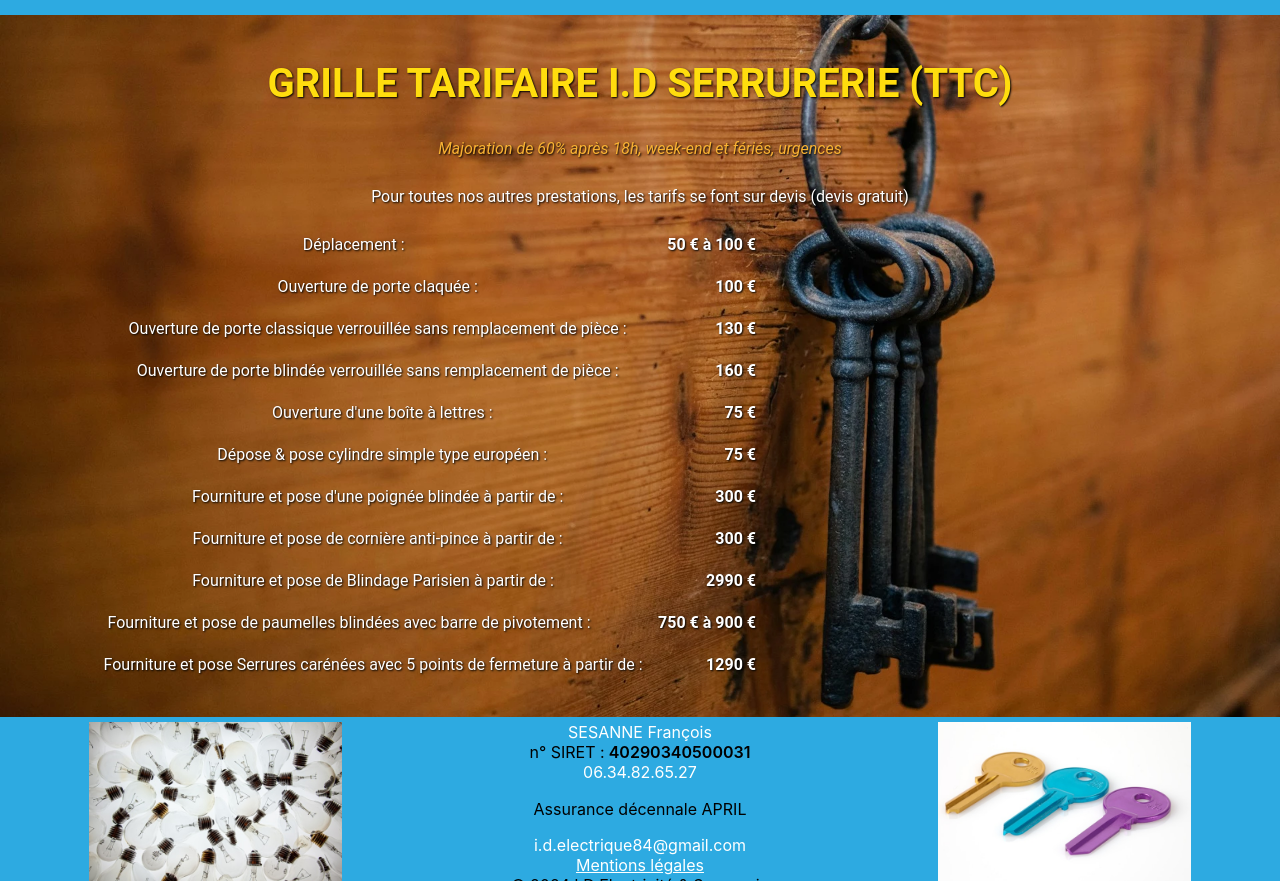
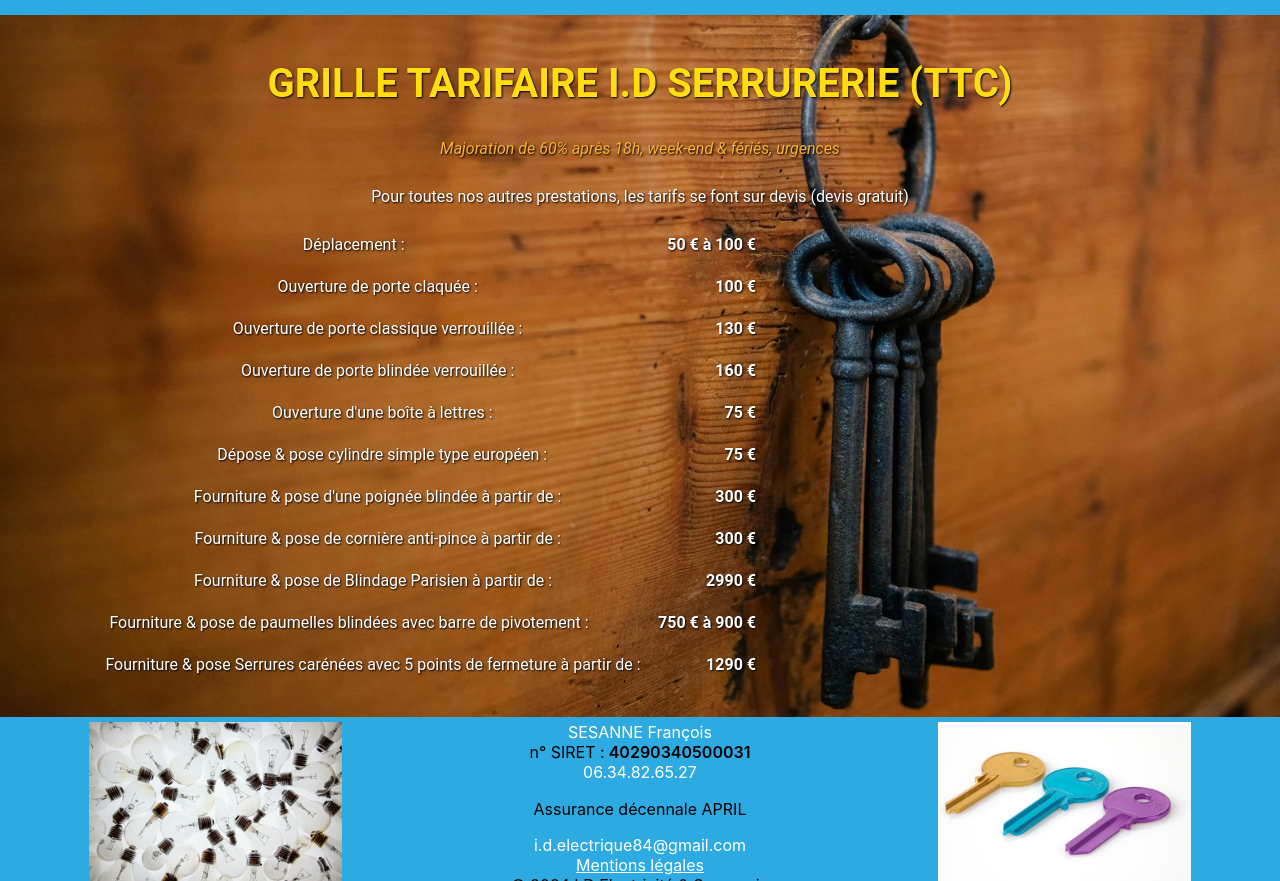
Before and after one commit to Michel-Sesanne/newid, a React (Create React App) app: page /tarifsSerrurier in a window 1280 px wide. Shown: the part 400-1281 px from the top of the page. Built offline with nearby package versions, Linux system fonts and the light colour scheme.

Commit message:
Last changes

```diff
--- a/src/pages/MentionsLegales/MentionsLegales.jsx
+++ b/src/pages/MentionsLegales/MentionsLegales.jsx
@@ -90,7 +90,7 @@ export default function MentionsLegales() {
             consommation, nous proposons un dispositif de médiation de la
             consommation. L'entité de médiation retenue est : MEDIATION CONSOMMATION DÉVELOPPEMENT/MED CONSO DEV.
             <br /> En cas de litige, vous pouvez déposer votre réclamation sur
-            son site : https://www.medconsodev.eu ou par voie postale en écrivant à MEDIATION CONSOMMATION DÉVELOPPEMENT/MED CONSO DEV
+            son site : https://www.cnpm-mediation-consommation.eu/ ou par voie postale en écrivant à MEDIATION CONSOMMATION DÉVELOPPEMENT/MED CONSO DEV
             Centre d’Affaires Stéphanois SAS IMMEUBLE L’HORIZON – ESPLANADE DE FRANCE 3, RUE J. CONSTANT MILLERET – 42000 SAINT-ÉTIENNE
           </p>
           <h4>Assurance de Responsabilité Décennale</h4>
--- a/src/pages/TarifsSerrurier/TarifsSerrurier.jsx
+++ b/src/pages/TarifsSerrurier/TarifsSerrurier.jsx
@@ -30,7 +30,7 @@ export default function TarifsSerrurier() {
         <meta name="twitter:card" content="summary_large_image" />
       </Helmet>
       <h2>GRILLE TARIFAIRE I.D SERRURERIE (TTC)</h2>
-      <p className="note">Majoration de 60% après 18h, week-end et fériés, urgences</p>
+      <p className="note">Majoration de 60% après 18h, week-end & fériés, urgences</p>
       <p>
         Pour toutes nos autres prestations, les tarifs se font sur devis (devis
         gratuit)
@@ -48,14 +48,13 @@ export default function TarifsSerrurier() {
         </li>
         <li className="tarif-item">
           <span className="tarif-description">
-            Ouverture de porte classique verrouillée sans remplacement de pièce
-            :
+            Ouverture de porte classique verrouillée :
           </span>
           <span className="tarif-price">130 €</span>
         </li>
         <li className="tarif-item">
           <span className="tarif-description">
-            Ouverture de porte blindée verrouillée sans remplacement de pièce :
+            Ouverture de porte blindée verrouillée :
           </span>
           <span className="tarif-price">160 €</span>
         </li>
@@ -73,31 +72,31 @@ export default function TarifsSerrurier() {
         </li>
         <li className="tarif-item">
           <span className="tarif-description">
-            Fourniture et pose d'une poignée blindée à partir de :
+            Fourniture & pose d'une poignée blindée à partir de :
           </span>
           <span className="tarif-price">300 €</span>
         </li>
         <li className="tarif-item">
           <span className="tarif-description">
-            Fourniture et pose de cornière anti-pince à partir de :
+            Fourniture & pose de cornière anti-pince à partir de :
           </span>
           <span className="tarif-price">300 €</span>
         </li>
         <li className="tarif-item">
           <span className="tarif-description">
-            Fourniture et pose de Blindage Parisien à partir de :
+            Fourniture & pose de Blindage Parisien à partir de :
           </span>
           <span className="tarif-price">2990 €</span>
         </li>
         <li className="tarif-item">
           <span className="tarif-description">
-            Fourniture et pose de paumelles blindées avec barre de pivotement :
+            Fourniture & pose de paumelles blindées avec barre de pivotement :
           </span>
           <span className="tarif-price">750 € à 900 €</span>
         </li>
         <li className="tarif-item">
           <span className="tarif-description">
-            Fourniture et pose Serrures carénées avec 5 points de fermeture à
+            Fourniture & pose Serrures carénées avec 5 points de fermeture à
             partir de :
           </span>
           <span className="tarif-price">1290 €</span>
```
